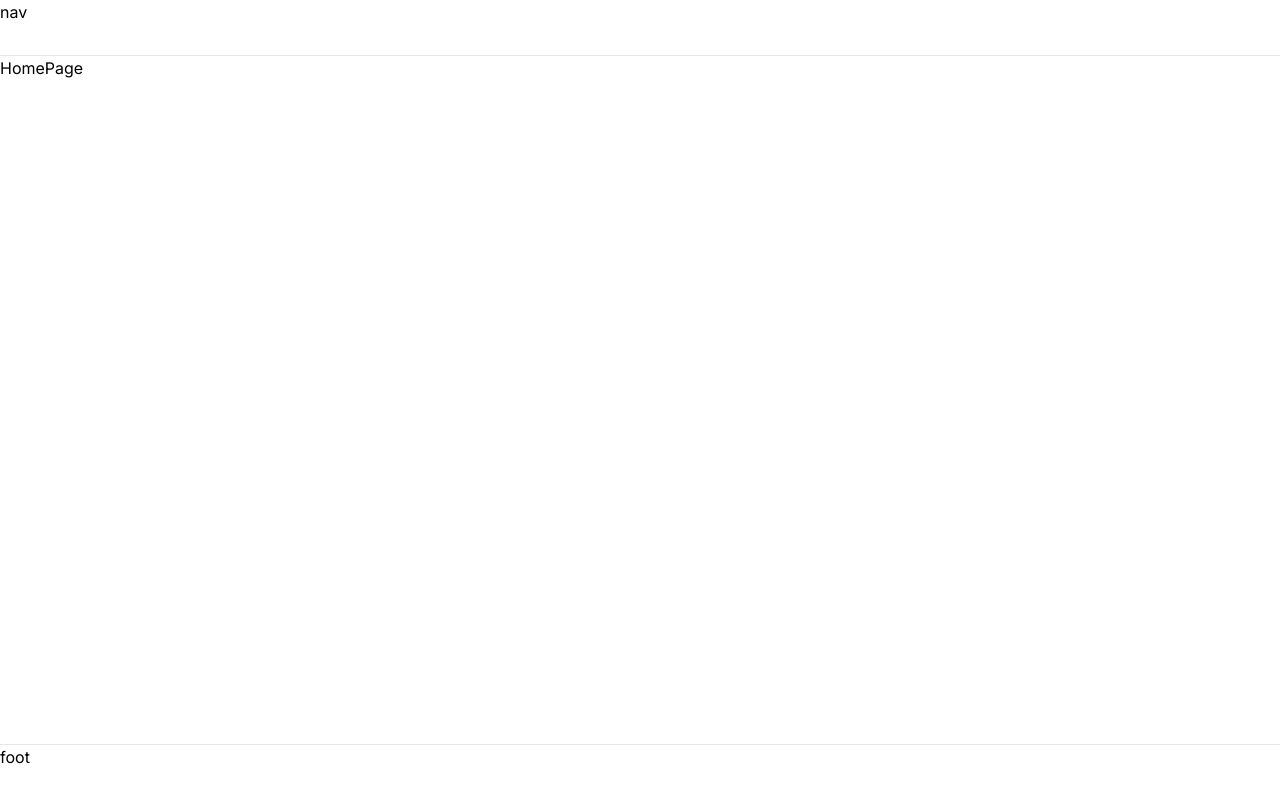
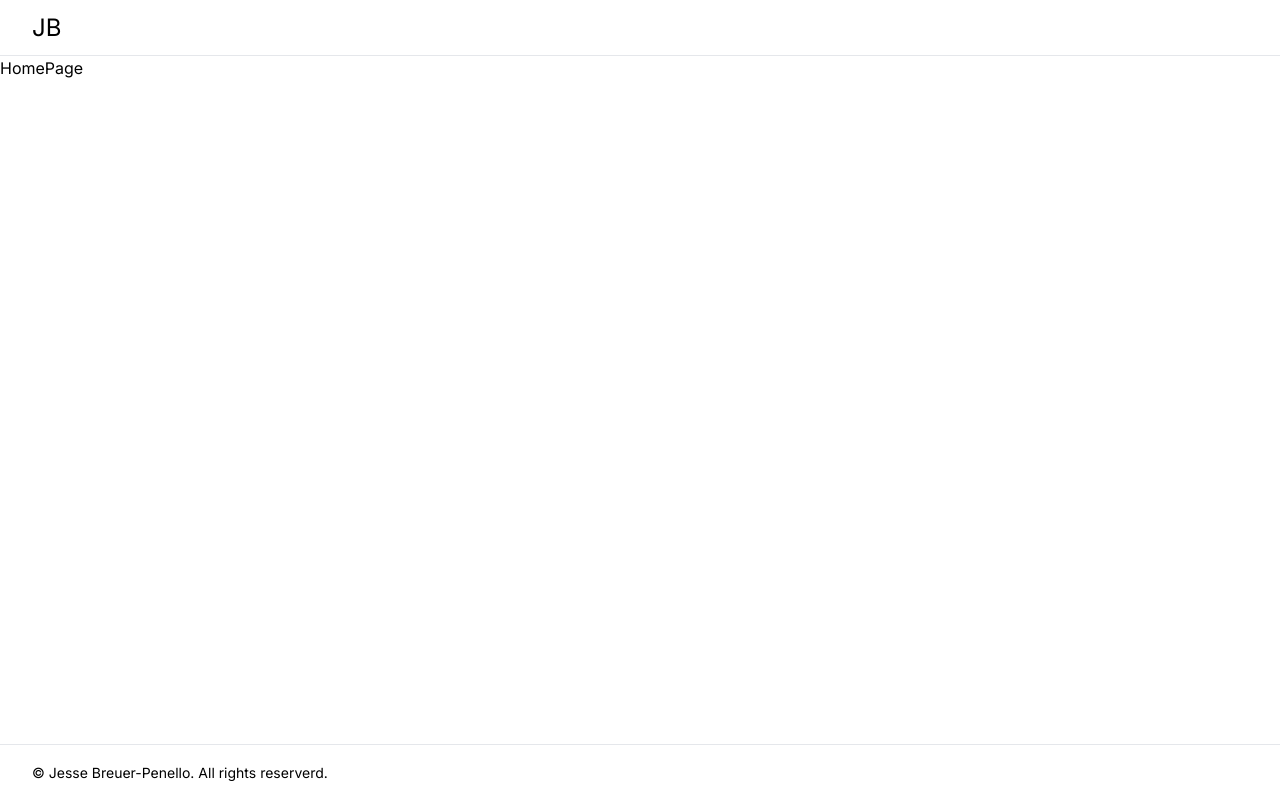
Before and after one commit to steezplusplus/digital-garden, a Next.js app: page / in a window 1280 px wide. Built offline with nearby package versions, Linux system fonts and the light colour scheme.

Commit message:
feat: Create layout components

```diff
--- /dev/null
+++ b/app/_components/footer.tsx
@@ -0,0 +1,11 @@
+export function Footer() {
+  return (
+    <ul className="flex h-full items-center px-4 sm:px-6 lg:px-8">
+      <li>
+        <p className="text-sm">
+          &copy; Jesse Breuer-Penello. All rights reserverd.
+        </p>
+      </li>
+    </ul>
+  );
+}
--- /dev/null
+++ b/app/_components/nav.tsx
@@ -0,0 +1,13 @@
+import Link from 'next/link';
+
+export function Nav() {
+  return (
+    <ul className="flex h-full items-center px-4 sm:px-6 lg:px-8">
+      <li>
+        <Link href="/">
+          <h1 className="text-2xl">JB</h1>
+        </Link>
+      </li>
+    </ul>
+  );
+}
--- a/app/layout.tsx
+++ b/app/layout.tsx
@@ -1,6 +1,9 @@
 import './globals.css';
 import type { Metadata } from 'next';
 import { Inter } from 'next/font/google';
+
+import { Nav } from './_components/nav';
+import { Footer } from './_components/footer';
 
 const inter = Inter({ subsets: ['latin'] });
 
@@ -18,11 +21,11 @@ export default function RootLayout({
     <html lang="en">
       <body className={inter.className}>
         <nav>
-          <p>nav</p>
+          <Nav />
         </nav>
         <main>{children}</main>
         <footer>
-          <p>foot</p>
+          <Footer />
         </footer>
       </body>
     </html>
```
